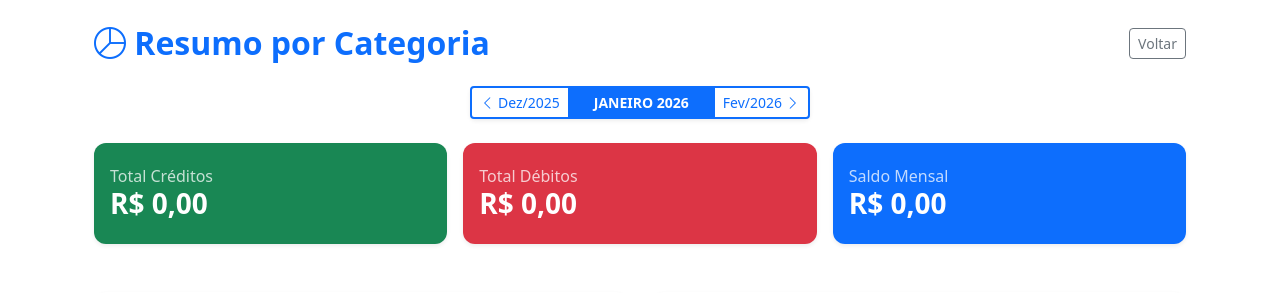
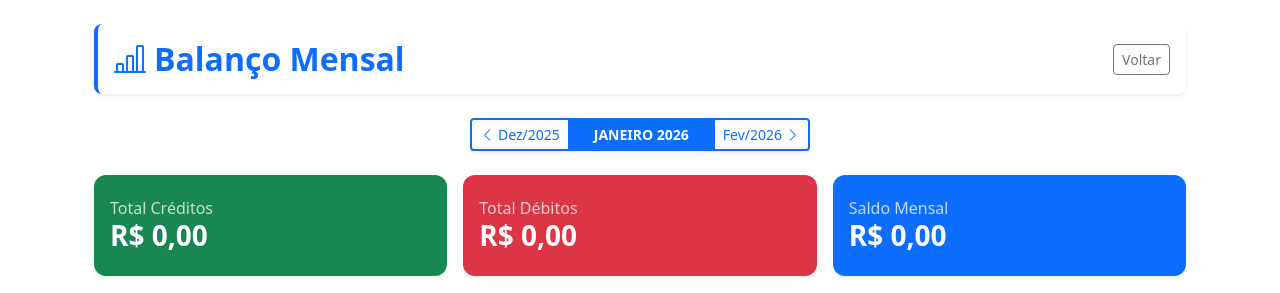
Before and after one commit to RibDevops/minhacarteira, a Django app: page /resumo-categoria/ in a window 1280 px wide. Shown: the part 80-373 px from the top of the page. Run offline with Django 5.2, Linux system fonts and the light colour scheme; the visitor is signed in with stand-in values (Sample User, id 1); data that the repository does not hold is empty; parts of the project's set-up code (start-up, migrations or seed data) failed here and were passed over; some libraries are stand-ins or nearby versions.

Commit message:
Update dashboard title and visual style to match new design
Rename "Resumo por Categoria" to "Balanço Mensal", update header styling, and change associated icon.

Replit-Commit-Author: Agent
Replit-Commit-Session-Id: 03e64d95-751d-4c80-932c-1d21efacc9b9
Replit-Commit-Checkpoint-Type: full_checkpoint
Replit-Commit-Event-Id: 0ac5d2e4-96d4-44b7-ad2b-dde8fe257855
Replit-Commit-Screenshot-Url: https://storage.googleapis.com/screenshot-production-us-central1/0678e424-5c81-4158-b763-c31d81813537/03e64d95-751d-4c80-932c-1d21efacc9b9/nnpWKaY
Replit-Helium-Checkpoint-Created: true

```diff
--- a/templates/cal/resumo_categoria.html
+++ b/templates/cal/resumo_categoria.html
@@ -1,8 +1,10 @@
 {% extends 'base.html' %}
 {% block content %}
 <div class="container mt-4">
-    <div class="d-flex justify-content-between align-items-center mb-4">
-        <h2 class="fw-bold text-primary mb-0"><i class="bi bi-pie-chart"></i> Resumo por Categoria</h2>
+    <div class="d-flex justify-content-between align-items-center mb-4 p-3 bg-white rounded-3 shadow-sm border-start border-4 border-primary">
+        <h2 class="fw-bold mb-0 text-primary d-flex align-items-center gap-2">
+            <i class="bi bi-bar-chart-line"></i> Balanço Mensal
+        </h2>
         <div>
             <a href="{% url 'cal:calendar' %}" class="btn btn-outline-secondary btn-sm">Voltar</a>
         </div>
```
